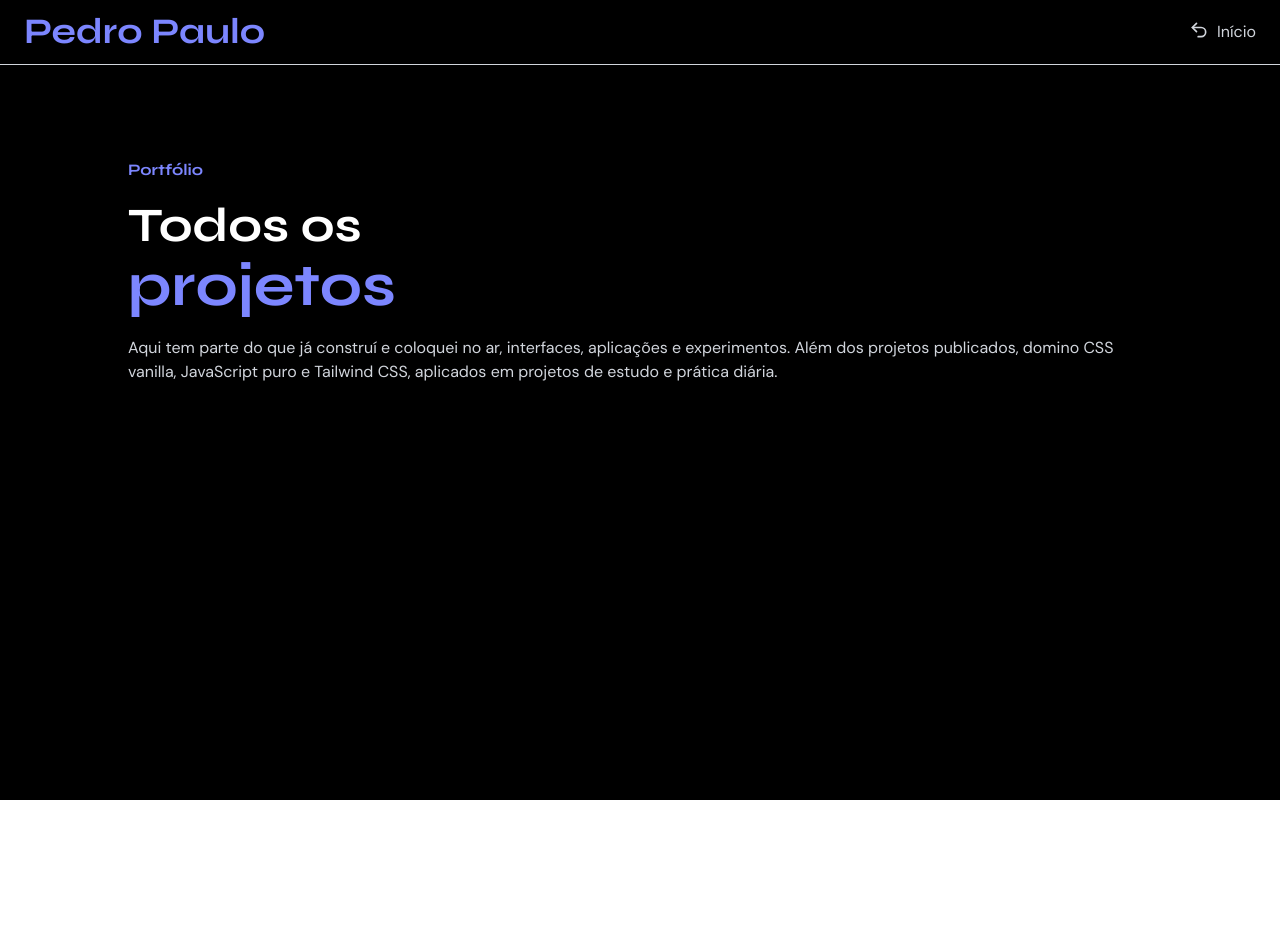
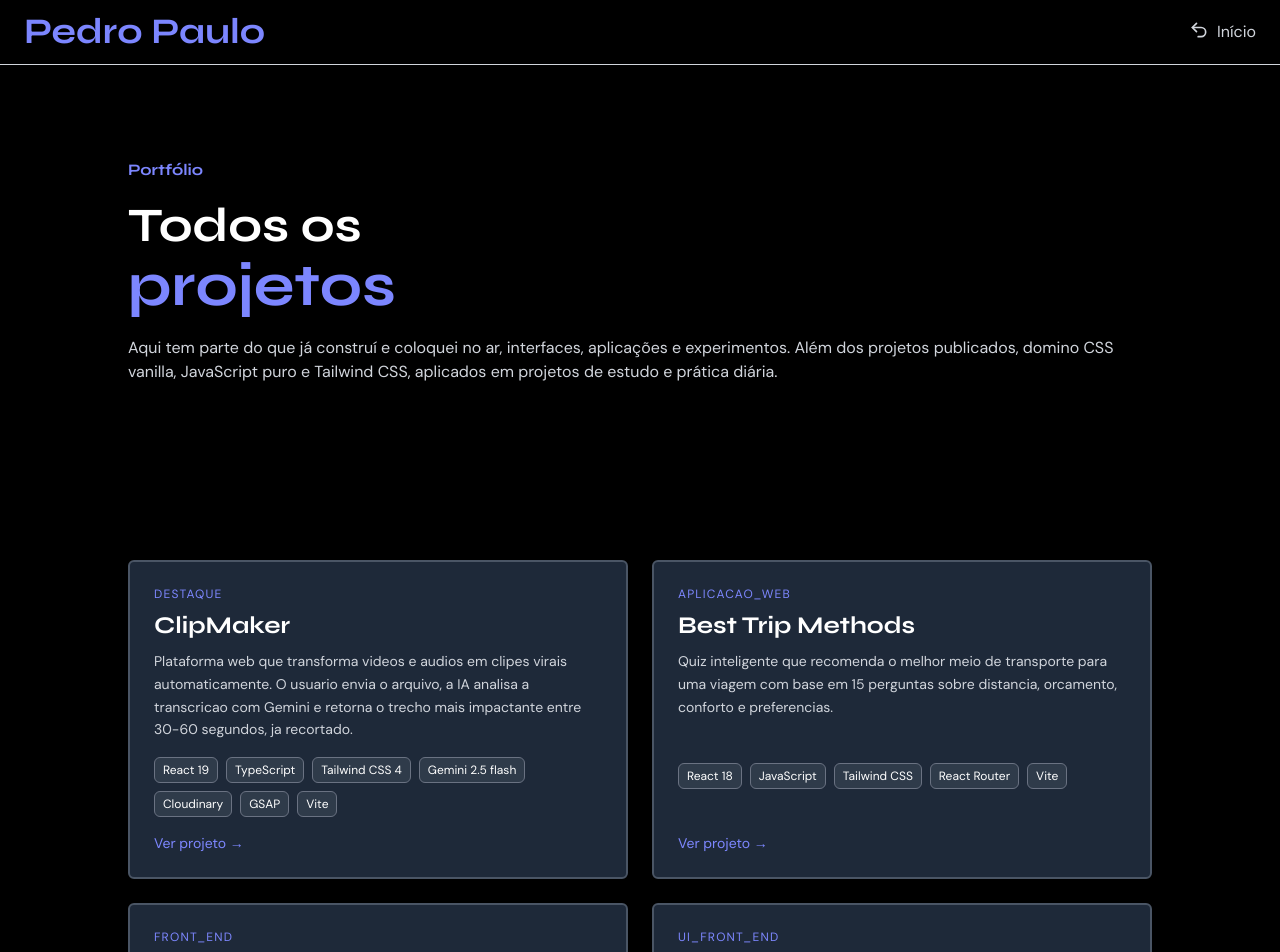
Before and after one commit to P3dr0PRR/portifa-16-03-26, a React (Vite) app: page /projetos in a window 1280 px wide. Shown: the top 952 px of the page. Before the commit the page ends 800 px from the top, so only its background shows below. Built offline with nearby package versions, Linux system fonts and the light colour scheme; a web font is replaced by a local one.

Commit message:
feat: adição de  Projs  da página de projetos

```diff
--- a/src/components/projectCard/projects/projectPage.tsx
+++ b/src/components/projectCard/projects/projectPage.tsx
@@ -1,5 +1,6 @@
 import { HeaderProjs } from "./header";
 import { HeroProjs } from "./hero";
+import { Projs } from "./projects";
 export function ProjectsPageContent() {
   return (
     <section
@@ -8,6 +9,7 @@ export function ProjectsPageContent() {
     >
       <HeaderProjs />
       <HeroProjs />
+      <Projs />
     </section>
   );
 }
--- /dev/null
+++ b/src/components/projectCard/projects/projects/index.tsx
@@ -0,0 +1,47 @@
+import { projects, type Project } from "../../types";
+export function Projs() {
+  return (
+    <section className="flex flex-col justify-start gap-4 px-6 py-12 md:px-16 md:py-20">
+      <div className="grid grid-cols-1 md:grid-cols-2 gap-6">
+        {projects.map((project: Project) => (
+          <div
+            key={project.name}
+            className={`flex flex-col items-start justify-between bg-gray-800 border-2 border-gray-600 p-6 hover:border-l-indigo-400 text-white rounded-md gap-4 ${
+              project.featured ? "md:col-span-2" : ""
+            }`}
+          >
+            <div className="flex flex-col gap-2 w-full">
+              <span className="text-indigo-400 text-xs uppercase tracking-widest">
+                {project.type}
+              </span>
+              <h3 className="text-2xl font-bold font-['Syne']">
+                {project.name}
+              </h3>
+              <p className="text-gray-300 text-sm leading-relaxed">
+                {project.description}
+              </p>
+            </div>
+
+            <ul className="flex flex-wrap gap-2">
+              {project.techs.map((tech: string) => (
+                <li
+                  key={`${project.name}-${tech}`}
+                  className="bg-gray-600/40 border border-gray-500 text-white text-xs px-2 py-1 rounded-md"
+                >
+                  {tech}
+                </li>
+              ))}
+            </ul>
+
+            <button
+              onClick={() => window.open(project.link, "_blank")}
+              className="text-indigo-400 text-sm hover:scale-105 transition-transform duration-300 cursor-pointer"
+            >
+              Ver projeto →
+            </button>
+          </div>
+        ))}
+      </div>
+    </section>
+  );
+}
```
